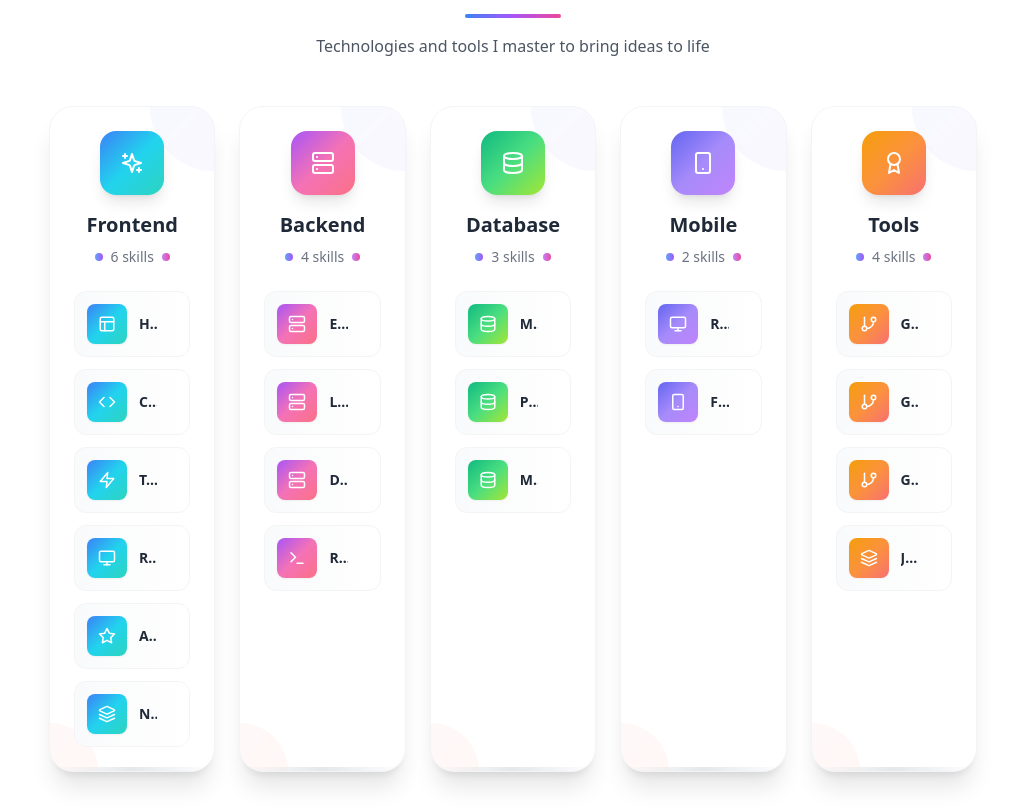
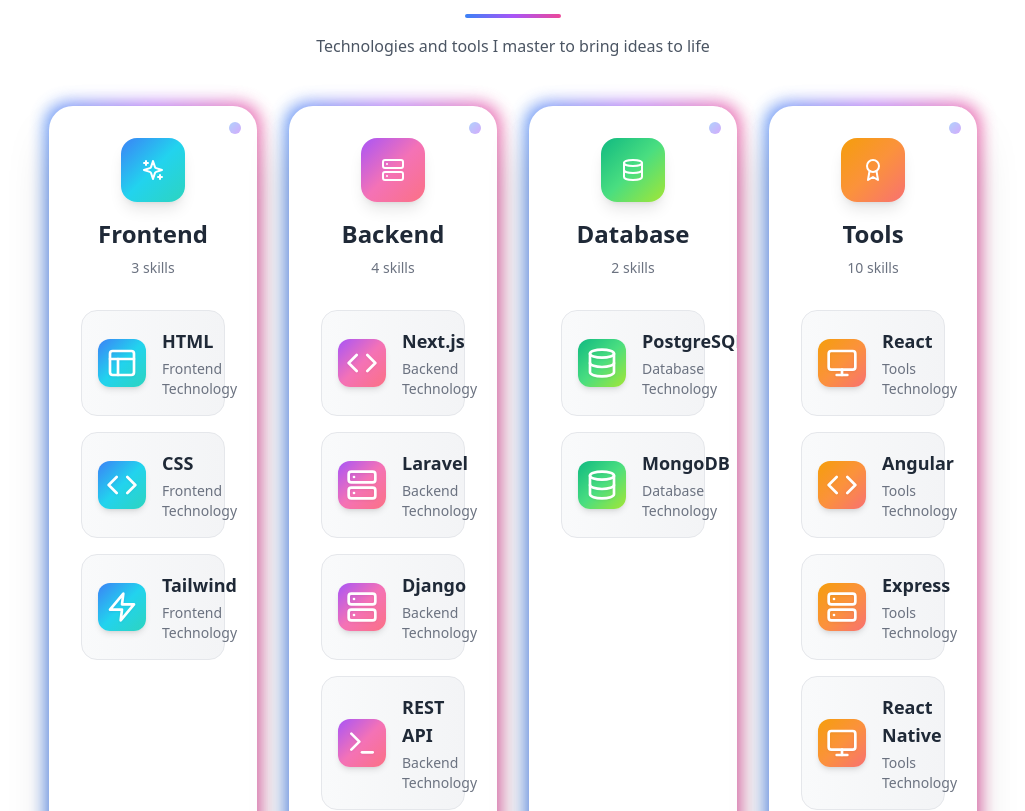
Before and after one commit to Amir-2018/protfolio, a React (Vite) app: page / in a window 1280 px wide. Shown: the part 3131-3942 px from the top of the page, without its empty margins (255-1280 px from the left). Built offline with nearby package versions, Linux system fonts and the light colour scheme.

Commit message:
porttfolio updates

```diff
--- a/src/components/Skills.tsx
+++ b/src/components/Skills.tsx
@@ -22,21 +22,18 @@ const getSkillIcon = (skillName: string) => {
   if (name.includes('css')) return <Code size={32} />;
   if (name.includes('tailwind')) return <Zap size={32} />;
   if (name.includes('react')) return <Monitor size={32} />;
-  if (name.includes('angular')) return <Star size={32} />;
-  if (name.includes('next')) return <Layers size={32} />;
   if (name.includes('express')) return <Server size={32} />;
+  if (name.includes('nest')) return <Server size={32} />;
   if (name.includes('laravel')) return <Server size={32} />;
   if (name.includes('django')) return <Server size={32} />;
   if (name.includes('rest api')) return <Terminal size={32} />;
-  if (name.includes('react native')) return <Smartphone size={32} />;
   if (name.includes('flutter')) return <Smartphone size={32} />;
-  if (name.includes('mysql')) return <Database size={32} />;
   if (name.includes('postgresql') || name.includes('postgre')) return <Database size={32} />;
   if (name.includes('mongodb') || name.includes('mongo')) return <Database size={32} />;
-  if (name.includes('git') && !name.includes('hub') && !name.includes('lab')) return <GitBranch size={32} />;
-  if (name.includes('github')) return <GitBranch size={32} />;
-  if (name.includes('gitlab')) return <GitBranch size={32} />;
+  if (name.includes('figma')) return <Palette size={32} />;
+  if (name.includes('git') || name.includes('github')) return <GitBranch size={32} />;
   if (name.includes('jira')) return <Layers size={32} />;
+  if (name.includes('scrum')) return <Trophy size={32} />;
 
   return <Code size={32} />;
 };
@@ -49,8 +46,6 @@ const getCategoryColor = (category: string) => {
       return 'from-purple-500 via-pink-400 to-rose-400';
     case 'Database':
       return 'from-emerald-500 via-green-400 to-lime-400';
-    case 'Mobile':
-      return 'from-indigo-500 via-violet-400 to-purple-400';
     case 'Tools':
       return 'from-amber-500 via-orange-400 to-red-400';
     default:
@@ -66,8 +61,6 @@ const getCategoryIcon = (category: string) => {
       return <Server size={24} className="text-white" />;
     case 'Database':
       return <Database size={24} className="text-white" />;
-    case 'Mobile':
-      return <Smartphone size={24} className="text-white" />;
     case 'Tools':
       return <Award size={24} className="text-white" />;
     default:
@@ -80,18 +73,17 @@ const Skills: React.FC<SkillsProps> = ({ skills }) => {
     'Frontend': [],
     'Backend': [],
     'Database': [],
-    'Mobile': [],
     'Tools': []
   };
 
   const skillCategories: Record<string, string> = {
     'html': 'Frontend', 'css': 'Frontend', 'tailwind': 'Frontend',
-    'react': 'Frontend', 'angular': 'Frontend', 'next.js': 'Frontend',
-    'express': 'Backend', 'laravel': 'Backend',
+    'reactjs': 'Frontend', 'figma': 'Frontend',
+    'expressjs': 'Backend', 'next.js': 'Backend', 'laravel': 'Backend',
     'django': 'Backend', 'rest api': 'Backend',
-    'mysql': 'Database', 'postgresql': 'Database', 'mongodb': 'Database',
-    'react native': 'Mobile', 'flutter': 'Mobile',
-    'git': 'Tools', 'github': 'Tools', 'gitlab': 'Tools', 'jira': 'Tools'
+    'postgresql': 'Database', 'mongodb': 'Database',
+    'git': 'Tools', 'github': 'Tools', 'jira': 'Tools', 'scrum': 'Tools',
+    'flutter': 'Tools'
   };
 
   skills.forEach((skill) => {
@@ -160,94 +152,96 @@ const Skills: React.FC<SkillsProps> = ({ skills }) => {
         </motion.div>
 
         {/* Skills Grid */}
-        <div className="grid grid-cols-1 md:grid-cols-2 lg:grid-cols-3 xl:grid-cols-5 gap-6">
+        <div className="grid grid-cols-1 md:grid-cols-2 xl:grid-cols-4 gap-8">
           {Object.entries(categorizedSkills).map(([category, categorySkills], categoryIndex) => (
             categorySkills.length > 0 && (
               <motion.div
                 key={category}
                 variants={itemVariants}
                 className="group relative"
-                whileHover={{ y: -8 }}
-                transition={{ duration: 0.4, ease: "easeOut" }}
+                whileHover={{ y: -4 }}
+                transition={{ duration: 0.3 }}
               >
-                {/* Main Card */}
-                <div className="relative bg-white rounded-3xl p-6 h-full shadow-xl border border-gray-100 overflow-hidden group-hover:shadow-2xl transition-all duration-500">
+                {/* Animated gradient border */}
+                <div className="absolute -inset-1 bg-gradient-to-r from-blue-500 via-purple-500 to-pink-500 rounded-3xl opacity-75 group-hover:opacity-100 blur transition duration-500" />
 
-                  {/* Background Pattern */}
-                  <div className="absolute inset-0 opacity-5">
-                    <div className="absolute top-0 right-0 w-32 h-32 rounded-full bg-gradient-to-br from-blue-400 to-purple-500 transform translate-x-16 -translate-y-16" />
-                    <div className="absolute bottom-0 left-0 w-24 h-24 rounded-full bg-gradient-to-br from-pink-400 to-orange-500 transform -translate-x-12 translate-y-12" />
-                  </div>
+                {/* Inner card */}
+                <div className="relative bg-white rounded-3xl p-8 h-full shadow-2xl overflow-hidden">
+                  {/* Floating decorative elements */}
+                  <div className="absolute top-4 right-4 w-3 h-3 bg-gradient-to-br from-blue-400 to-purple-500 rounded-full opacity-60 animate-pulse" />
+                  <div className="absolute bottom-4 left-4 w-2 h-2 bg-gradient-to-br from-pink-400 to-orange-500 rounded-full opacity-40 animate-pulse" style={{ animationDelay: '1s' }} />
 
                   {/* Category Header */}
-                  <div className="relative z-10 text-center mb-6">
                   <motion.div
-                      className={`inline-flex items-center justify-center w-16 h-16 rounded-2xl bg-gradient-to-br ${getCategoryColor(category)} mb-4 shadow-lg`}
-                      whileHover={{
-                        scale: 1.1,
-                        rotate: [0, -5, 5, 0],
-                        boxShadow: "0 20px 40px rgba(0,0,0,0.15)"
-                      }}
-                      transition={{ duration: 0.6 }}
+                    className="text-center mb-8"
+                    initial={{ opacity: 0, scale: 0.9 }}
+                    whileInView={{ opacity: 1, scale: 1 }}
+                    transition={{ delay: 0.2 }}
+                  >
+                    <motion.div
+                      className={`inline-flex items-center justify-center w-16 h-16 rounded-2xl bg-gradient-to-br ${getCategoryColor(category)} mb-4 shadow-lg group-hover:scale-110 transition-transform duration-300`}
+                      whileHover={{ rotate: [0, -10, 10, 0], scale: 1.1 }}
+                      transition={{ duration: 0.5 }}
                     >
                       {getCategoryIcon(category)}
                     </motion.div>
 
-                    <h3 className="text-xl font-bold text-gray-800 mb-2 group-hover:text-transparent group-hover:bg-clip-text group-hover:bg-gradient-to-r group-hover:from-blue-600 group-hover:to-purple-600 transition-all duration-300">
+                    <h3 className="text-2xl font-bold text-gray-800 group-hover:text-transparent group-hover:bg-clip-text group-hover:bg-gradient-to-r group-hover:from-blue-600 group-hover:to-purple-600 transition-all duration-300">
                       {category}
                     </h3>
 
-                    <div className="flex items-center justify-center gap-2 text-sm text-gray-500">
-                      <div className="w-2 h-2 rounded-full bg-gradient-to-r from-blue-400 to-purple-500" />
-                      <span>{categorySkills.length} {categorySkills.length === 1 ? 'skill' : 'skills'}</span>
-                      <div className="w-2 h-2 rounded-full bg-gradient-to-r from-purple-400 to-pink-500" />
-                    </div>
-                  </div>
+                    <p className="text-sm text-gray-500 mt-2">
+                      {categorySkills.length} {categorySkills.length === 1 ? 'skill' : 'skills'}
+                    </p>
+                  </motion.div>
 
-                  {/* Skills List */}
-                  <div className="relative z-10 space-y-3">
+                  {/* Skills Grid */}
+                  <div className="grid grid-cols-1 gap-4">
                     {categorySkills.map((skill, index) => (
                       <motion.div
                         key={skill.name}
                         initial={{ opacity: 0, x: -20 }}
                         whileInView={{ opacity: 1, x: 0 }}
                         transition={{ duration: 0.4, delay: index * 0.1 }}
-                        className="group/skill"
+                        className="group/skill relative"
                         whileHover={{ scale: 1.02 }}
                       >
-                        <div className="flex items-center gap-3 p-3 rounded-xl bg-gradient-to-r from-gray-50 to-white hover:from-white hover:to-gray-50 border border-gray-100 hover:border-gray-200 transition-all duration-300 hover:shadow-md">
+                        {/* Skill card with gradient border */}
+                        <div className="relative p-4 rounded-2xl bg-gradient-to-r from-gray-50 to-gray-100 hover:from-white hover:to-gray-50 transition-all duration-300 border border-gray-200 hover:border-transparent hover:shadow-lg">
+                          {/* Hover glow effect */}
+                          <div
+                            className="absolute inset-0 rounded-2xl opacity-0 group-hover/skill:opacity-100 transition-opacity duration-300"
+                            style={{
+                              boxShadow: `0 0 20px 2px ${category === 'Frontend' ? 'rgba(59, 130, 246, 0.2)' : category === 'Backend' ? 'rgba(168, 85, 247, 0.2)' : category === 'Database' ? 'rgba(34, 197, 94, 0.2)' : 'rgba(249, 115, 22, 0.2)'}`,
+                            }}
+                          />
 
-                          {/* Skill Icon */}
+                          <div className="flex items-center gap-4 relative z-10">
+                            {/* Skill icon */}
                             <motion.div
-                            className={`flex-shrink-0 w-10 h-10 rounded-lg bg-gradient-to-br ${getCategoryColor(skill.category)} flex items-center justify-center shadow-sm`}
-                            whileHover={{ rotate: 360 }}
-                            transition={{ duration: 0.8 }}
+                              className={`flex-shrink-0 w-12 h-12 rounded-xl bg-gradient-to-br ${getCategoryColor(skill.category)} flex items-center justify-center shadow-md`}
+                              whileHover={{ rotate: 360, scale: 1.1 }}
+                              transition={{ duration: 0.6 }}
                             >
                               {React.cloneElement(skill.icon as React.ReactElement, {
-                              size: 18,
-                              className: "text-white"
+                                className: "text-white drop-shadow-sm"
                               })}
                             </motion.div>
 
-                          {/* Skill Name */}
+                            {/* Skill name */}
                             <div className="flex-1 min-w-0">
-                            <h4 className="font-semibold text-gray-800 text-sm group-hover/skill:text-transparent group-hover/skill:bg-clip-text group-hover/skill:bg-gradient-to-r group-hover/skill:from-blue-600 group-hover/skill:to-purple-600 transition-all duration-300 truncate">
+                              <h4 className="font-bold text-gray-800 text-lg group-hover/skill:text-transparent group-hover/skill:bg-clip-text group-hover/skill:bg-gradient-to-r group-hover/skill:from-blue-600 group-hover/skill:to-purple-600 transition-all duration-300">
                                 {skill.name}
                               </h4>
+                              <p className="text-sm text-gray-500 mt-1 capitalize">
+                                {skill.category.toLowerCase()} technology
+                              </p>
                             </div>
-
-                          {/* Hover Indicator */}
-                          <motion.div
-                            className="w-2 h-2 rounded-full bg-gradient-to-r from-blue-400 to-purple-500 opacity-0 group-hover/skill:opacity-100 transition-opacity duration-300"
-                            whileHover={{ scale: 1.5 }}
-                          />
+                          </div>
                         </div>
                       </motion.div>
                     ))}
                   </div>
-
-                  {/* Bottom Accent */}
-                  <div className="absolute bottom-0 left-0 right-0 h-1 bg-gradient-to-r from-transparent via-gray-200 to-transparent group-hover:via-blue-400 transition-all duration-500" />
                 </div>
               </motion.div>
             )
```
Lines whose indentation alone changed are shown as unchanged.
